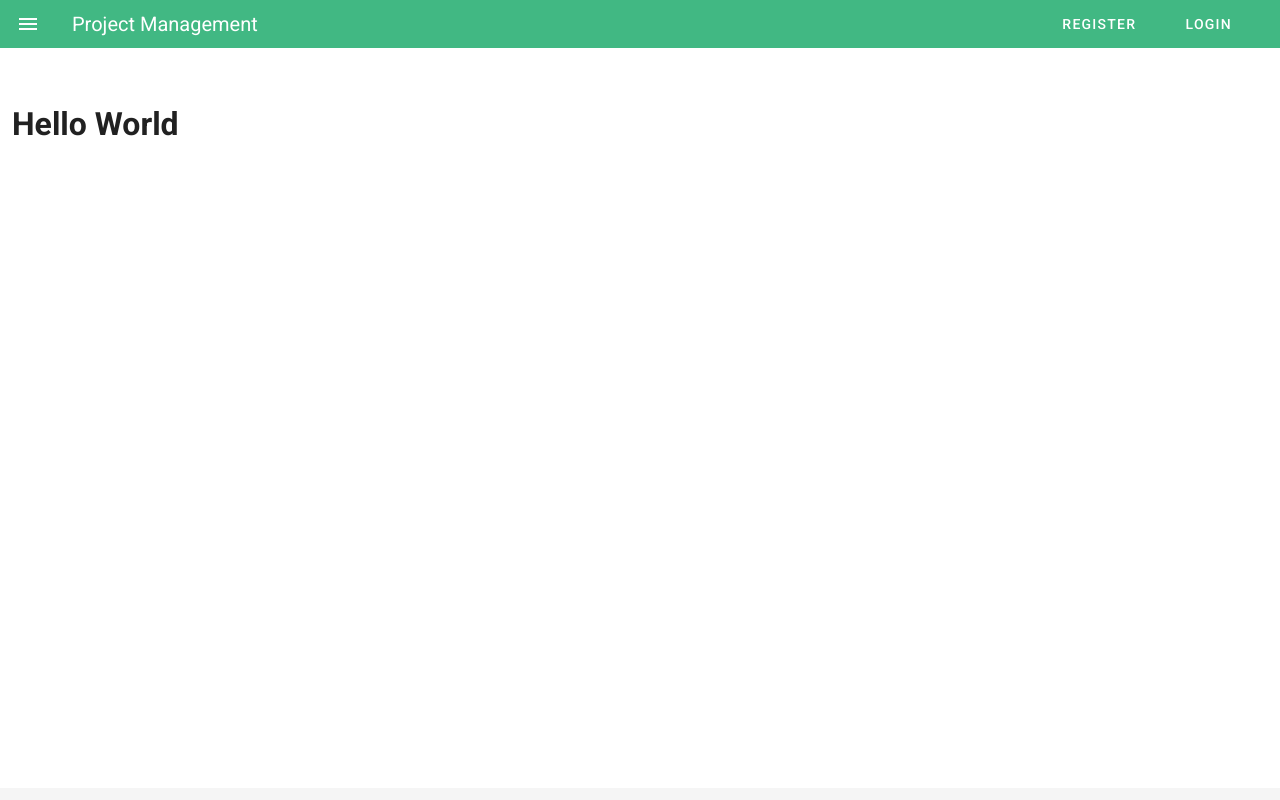
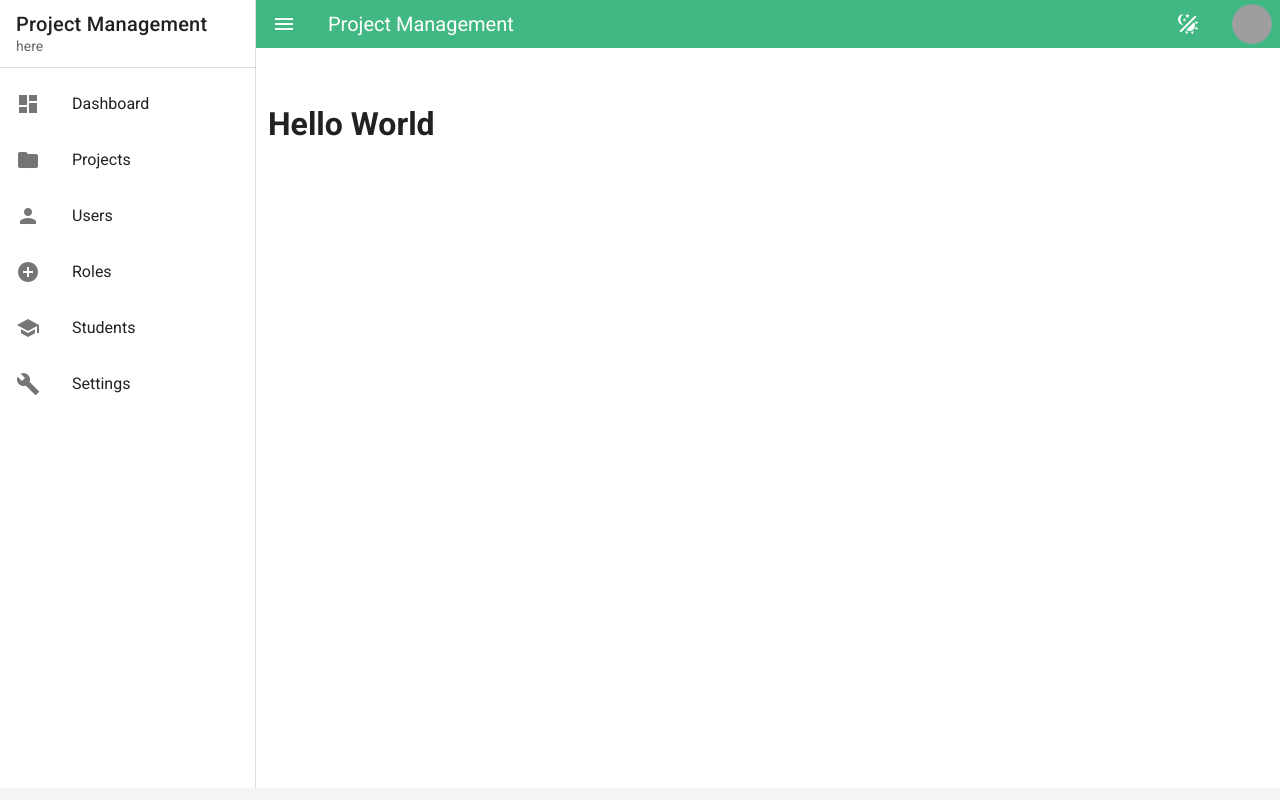
Before and after one commit to chetannn/vuefydim, a Vue app: page /#/ in a window 1280 px wide. Both pictures are taken after a click on the button 28 px from the left and 24 px from the top of the page. Built offline with nearby package versions, Linux system fonts and the light colour scheme; grey boxes are pictures that could not be loaded; what vuetify-confirm would draw is missing.

Commit message:
demonstration purpose only

```diff
--- a/src/App.vue
+++ b/src/App.vue
@@ -5,7 +5,6 @@
       :links="links"
       :drawerTitle="$store.state.appBarTitle"
       :drawerSubtitle="$store.state.appBarSubtitle"
-      v-if="loggedIn"
     />
 
     <Navbar
--- a/src/components/layout/Navbar.vue
+++ b/src/components/layout/Navbar.vue
@@ -4,10 +4,10 @@
     <v-toolbar-title class="white--text">{{navTitle}}</v-toolbar-title>
     <v-spacer></v-spacer>
 
-    <v-btn v-if="!loggedIn" text to="/register" rounded class="mr-4">Register</v-btn>
-    <v-btn v-if="!loggedIn" text rounded to="/login" class="mr-4">Login</v-btn>
+    <v-btn v-if="loggedIn" text to="/register" rounded class="mr-4">Register</v-btn>
+    <v-btn v-if="loggedIn" text rounded to="/login" class="mr-4">Login</v-btn>
 
-    <v-btn v-if="loggedIn" text icon rounded @click="$emit('toggleTheme')" class="mr-4">
+    <v-btn v-if="!loggedIn" text icon rounded @click="$emit('toggleTheme')" class="mr-4">
       <v-icon>mdi-theme-light-dark</v-icon>
     </v-btn>
 
@@ -15,7 +15,7 @@
       <v-icon class="mr-4">mdi-bell-outline</v-icon>
     </v-btn>
 
-    <v-menu v-if="loggedIn" class="mr-4" offset-y>
+    <v-menu v-if="!loggedIn" class="mr-4" offset-y>
       <template v-slot:activator="{ on }">
         <v-btn icon v-on="on">
           <v-avatar size="40">
--- a/src/components/layout/NavigationDrawer.vue
+++ b/src/components/layout/NavigationDrawer.vue
@@ -9,7 +9,7 @@
 
     <v-divider></v-divider>
 
-    <v-list v-if="loggedIn">
+    <v-list>
       <v-list-item v-for="item in links" :to="item.route" :key="item.text" link>
         <v-list-item-icon>
           <v-icon>{{ item.icon }}</v-icon>
--- a/src/router/index.js
+++ b/src/router/index.js
@@ -10,7 +10,8 @@ const router = new VueRouter({
 })
 
 router.beforeEach((to, from, next) => {
-  const loggedIn = localStorage.getItem('token')
+  // const loggedIn = localStorage.getItem('token')
+  const loggedIn = true;
   if (to.matched.some(record => record.meta.requiresAuth) && !loggedIn) {
     next('/')
   }
--- a/src/router/routes.js
+++ b/src/router/routes.js
@@ -36,32 +36,32 @@ const routes = [
   {
     path: '/dashboard',
     name: 'Dashboard',
-    meta: { requiresAuth: true },
+    // meta: { requiresAuth: true },
     component: Dashboard
   },
   {
     path: '/settings',
     name: 'Settings',
-    meta: { requiresAuth: true },
+    // meta: { requiresAuth: true },
     component: Settings
   },
   {
     path: '/users',
     name: 'Users',
     component: Users,
-    meta: { requiresAuth: true }
+    // meta: { requiresAuth: true }
   },
   {
     path: '/profile',
     name: 'Profile',
     component: Profile,
-    meta: { requiresAuth: true }
+    // meta: { requiresAuth: true }
   },
   {
     path: '/roles',
     name: 'Roles',
     component: Roles,
-    meta: { requiresAuth: true }
+    // meta: { requiresAuth: true }
   },
   {
     path: '/projects',
--- a/src/views/Roles.vue
+++ b/src/views/Roles.vue
@@ -8,6 +8,7 @@
       :headers="headers"
       :items="gridData"
       :options.sync="pagination"
+      :loading="isLoading"
       class="elevation-1"
     >
       <template v-slot:top>
```
